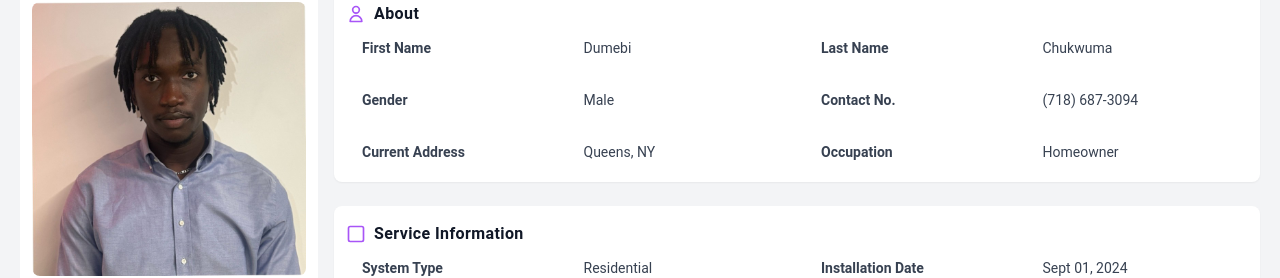
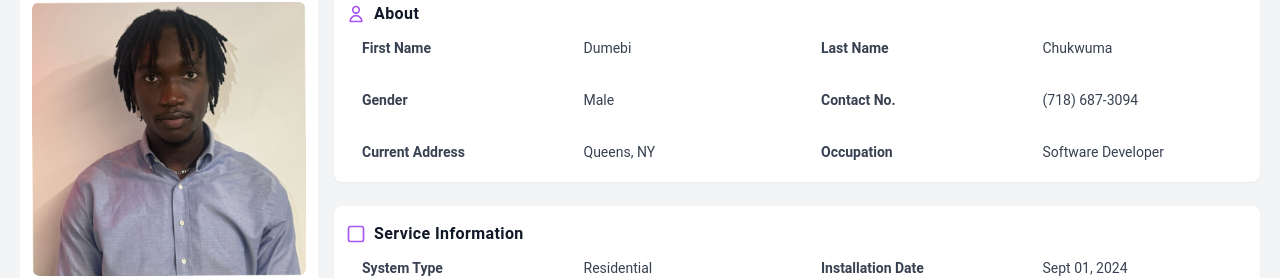
Before and after one commit to Maxx-Energy-Internship-Summer-24/solar-plant-website, a React (Create React App) app in the folder frontend/: page /UserProfile in a window 1280 px wide. Shown: the part 190-468 px from the top of the page. Built offline with nearby package versions, Linux system fonts and the light colour scheme.

Commit message:
added text

```diff
--- a/frontend/src/pages/UserProfile.jsx
+++ b/frontend/src/pages/UserProfile.jsx
@@ -102,7 +102,7 @@ const UserProfile = () => {
                   </div>
                   <div className="grid grid-cols-2">
                     <div className="px-4 py-2 font-semibold">Occupation</div>
-                    <div className="px-4 py-2">Homeowner</div>
+                    <div className="px-4 py-2">Software Developer</div>
                   </div>
                 </div>
               </div>
```
